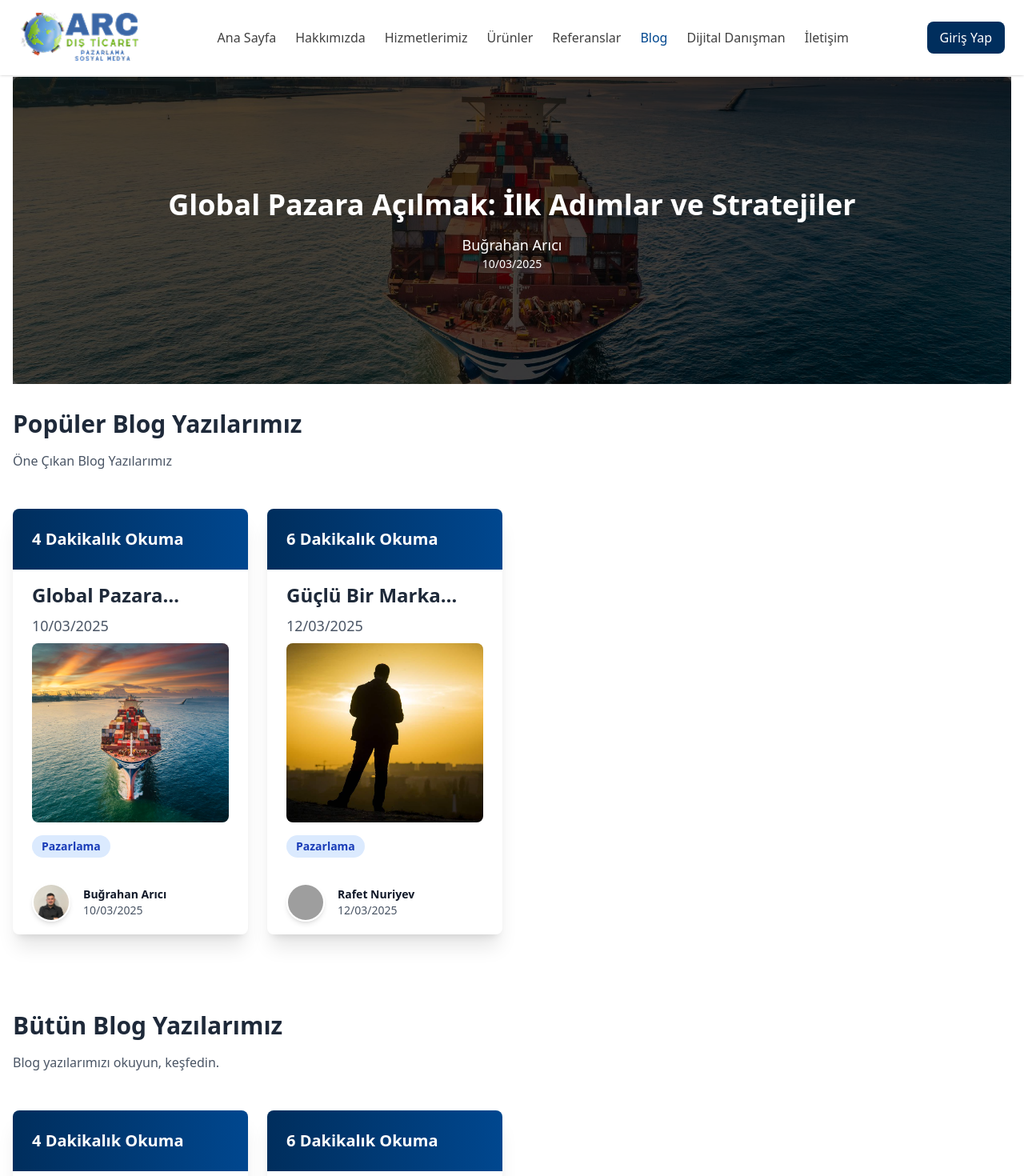
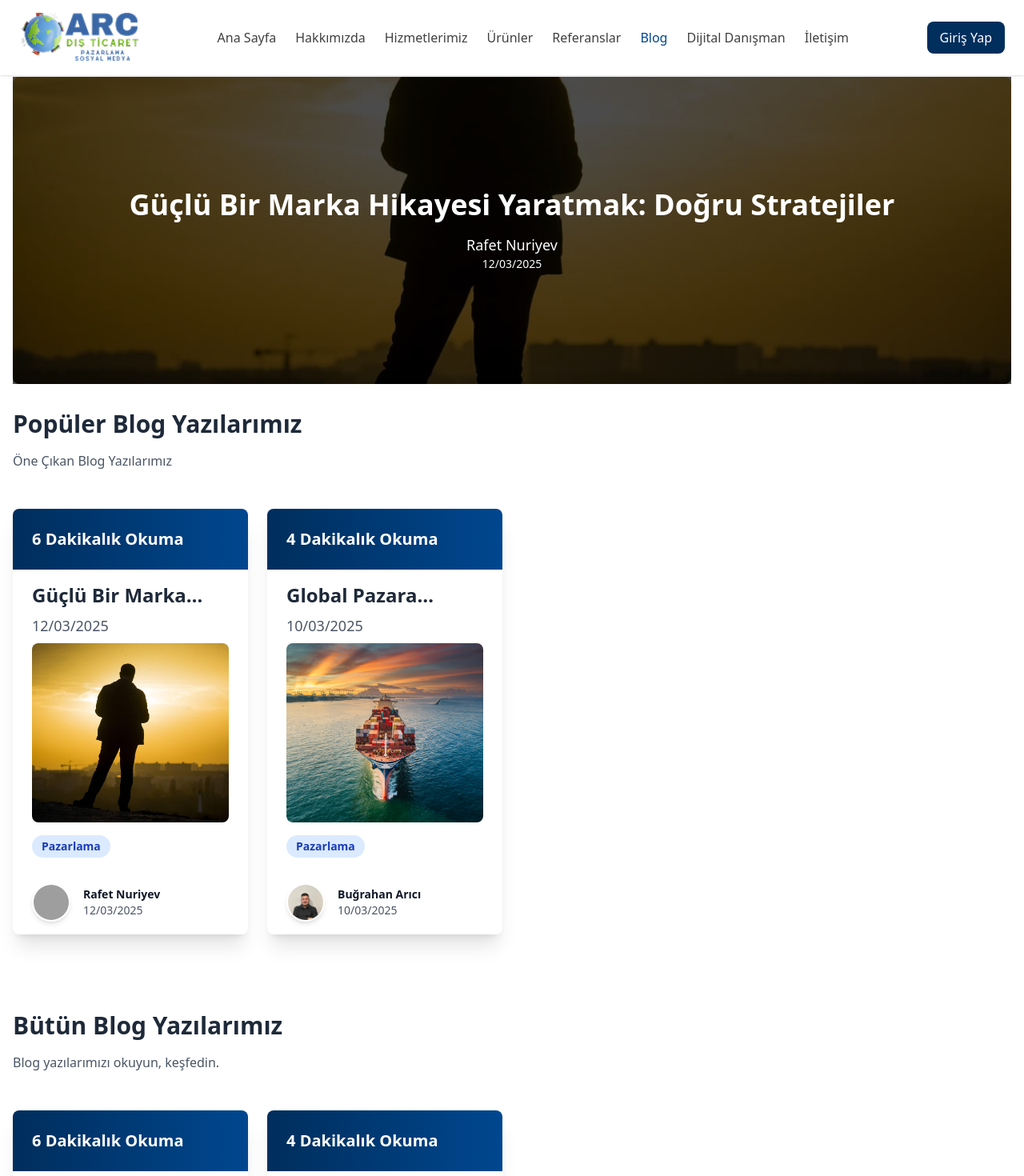
Before and after one commit to poyrazavsever/arc_foreign_trade, a Next.js app: page /blog in a window 1280 px wide. Shown: the top 1470 px of the page at 80% size. Built offline with nearby package versions, Linux system fonts and the light colour scheme; grey boxes are pictures that could not be loaded.

Commit message:
feat: updated the last post section

```diff
--- a/pages/blog/index.js
+++ b/pages/blog/index.js
@@ -4,18 +4,20 @@ import BlogCard from '@/components/Blog/BlogCard';
 import { blogs } from '@/blogs';
 
 const Blog = () => {
-
-
   const [currentPage, setCurrentPage] = useState(1);
   const postsPerPage = 3;
 
-  // Popüler postları filtrele
-  const popularPosts = blogs.filter((post) => post.isPopular);
+  // Blogları ID'ye göre azalan sırayla sıralama (yeniler öne çıkar)
+  const sortedBlogs = [...blogs].sort((a, b) => b.id - a.id);
+
+  // Popüler postları filtrele (önceden sıralanmış diziden)
+  const popularPosts = sortedBlogs.filter((post) => post.isPopular);
 
   // Sayfalama işlemi
   const indexOfLastPost = currentPage * postsPerPage;
   const indexOfFirstPost = indexOfLastPost - postsPerPage;
-  const currentPosts = blogs.slice(indexOfFirstPost, indexOfLastPost);
+  const currentPosts = sortedBlogs.slice(indexOfFirstPost, indexOfLastPost);
+
 
   const handleNextPage = () => {
     setCurrentPage(currentPage + 1);
@@ -74,10 +76,10 @@ const Blog = () => {
     <main>
       <div className="w-full container mx-auto my-24 px-4">
 
-  {/* En Son Yüklenen Post */}
-  <div className="w-full h-96 relative mb-8">
+    {/* En Son Yüklenen Post */}
+    <div className="w-full h-96 relative mb-8">
     <img
-      src={blogs[0]?.imageUrl}
+      src={(popularPosts.length > 0 ? popularPosts[0] : sortedBlogs[0])?.imageUrl}
       alt="Blog"
       className="w-full h-full object-cover rounded-lg"
     />
@@ -85,11 +87,14 @@ const Blog = () => {
     <div className="absolute inset-0 bg-black opacity-70"></div>
 
     <div className="absolute inset-0 flex flex-col justify-center items-center text-white">
-      <h2 className="text-2xl md:text-4xl font-bold mb-4">{blogs[0]?.title}</h2>
-      <p className="text-lg">{blogs[0]?.author}</p>
-      <p className="text-sm">{blogs[0]?.date}</p>
+      <h2 className="text-2xl md:text-4xl font-bold mb-4">
+        {(popularPosts.length > 0 ? popularPosts[0] : sortedBlogs[0])?.title}
+      </h2>
+      <p className="text-lg">{(popularPosts.length > 0 ? popularPosts[0] : sortedBlogs[0])?.author}</p>
+      <p className="text-sm">{(popularPosts.length > 0 ? popularPosts[0] : sortedBlogs[0])?.date}</p>
     </div>
   </div>
+
 
   {/* Popüler Postlar */}
   <div className="mb-24">
```
